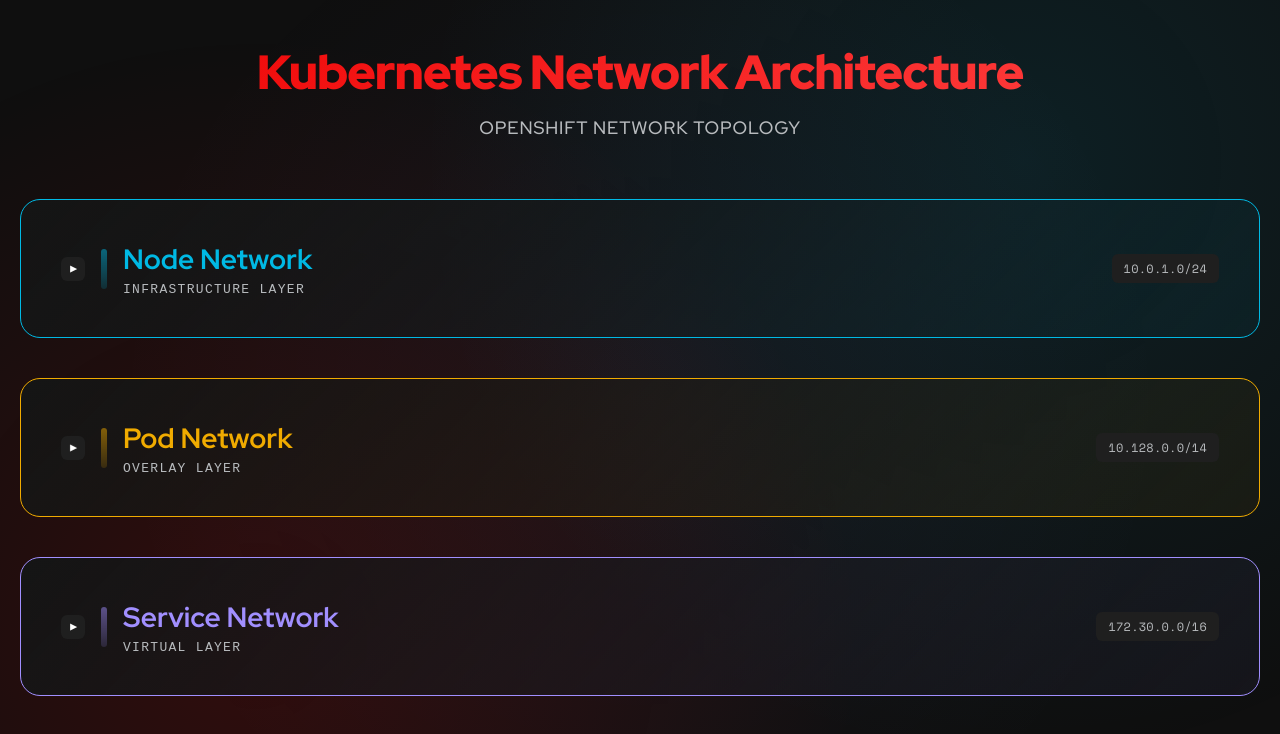
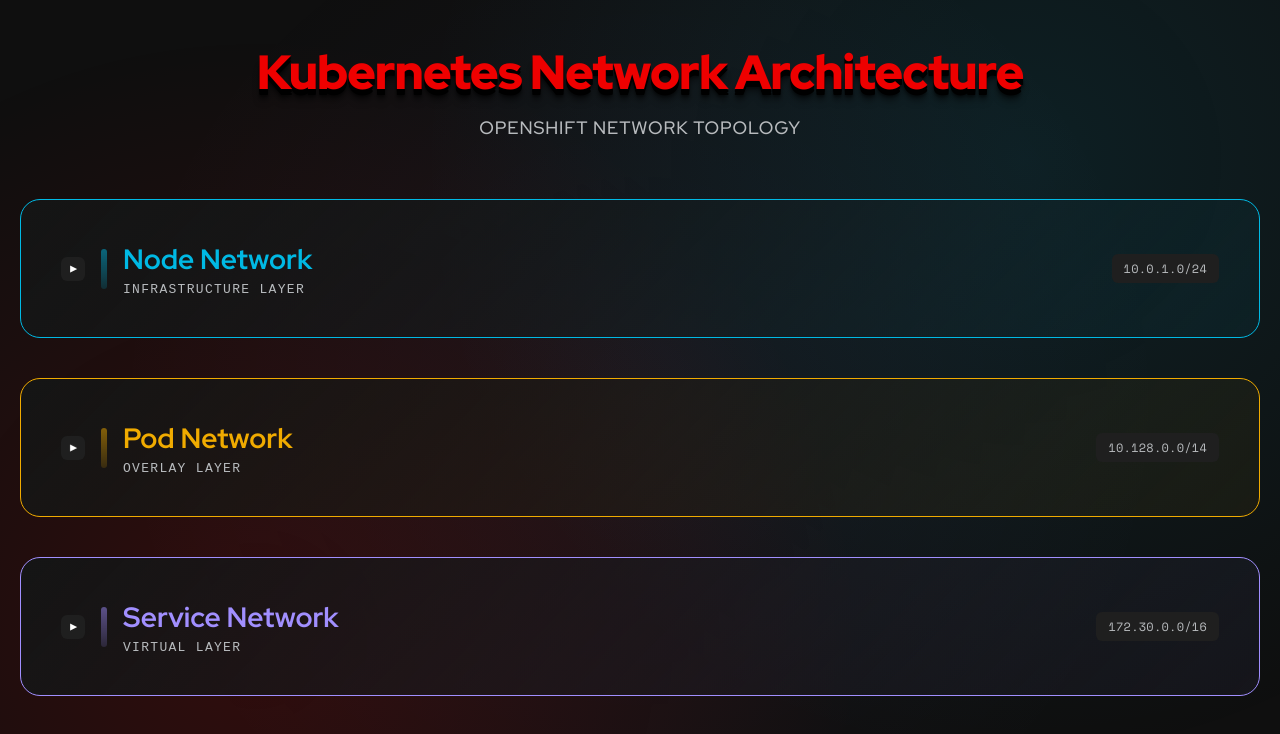
Before and after one commit to kharyam/openshift-networking-presentation, a plain HTML site: page 1-three-network-model-plus-routes.html in a window 1280 px wide. Shown: the top 734 px of the page. Drawn offline with nearby package versions, Linux system fonts and the light colour scheme; a web font is replaced by a local one.

Commit message:
Replace gradients with drop shadows

```diff
--- a/1-three-network-model-plus-routes.html
+++ b/1-three-network-model-plus-routes.html
@@ -86,10 +86,15 @@
             font-weight: 900;
             letter-spacing: -0.02em;
             margin-bottom: 12px;
-            background: linear-gradient(135deg, var(--rh-red) 0%, var(--rh-red-light) 100%);
-            -webkit-background-clip: text;
-            -webkit-text-fill-color: transparent;
-            background-clip: text;
+            color: var(--rh-red);
+            text-shadow:
+                0 1.5px 0 #000000,
+                0 3px 0 #000000,
+                0 4.5px 0 #000000,
+                0 6px 0 #000000,
+                0 7.5px 2.5px rgba(0,0,0,0.4),
+                0 10px 5px rgba(0,0,0,0.3),
+                0 12.5px 7.5px rgba(0,0,0,0.2);
         }
 
         .header .subtitle {
```
Also changed, not shown: 10-service-types-comparison.html (+9 -4 lines), 11-service-mesh-layer.html (+9 -4 lines), 12-headless-service-dns.html (+9 -4 lines), 2-pod-to-pod-communication.html (+9 -4 lines), 3-service-load-balancing-sequence.html (+9 -4 lines), 4-nodeport-traffic-flow.html (+9 -4 lines), 5-ovn-kubernetes-architecture.html (+9 -4 lines), 6-network-policy-animation.html (+9 -4 lines), 7-egress-ip-routing.html (+9 -4 lines), 8-complete-traffic-flow.html (+9 -4 lines), 9-ip-address-pools.html (+9 -4 lines).
